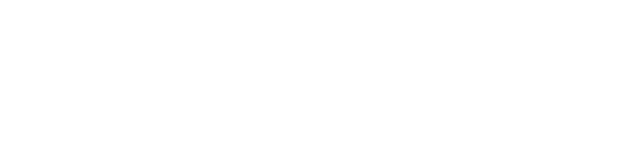
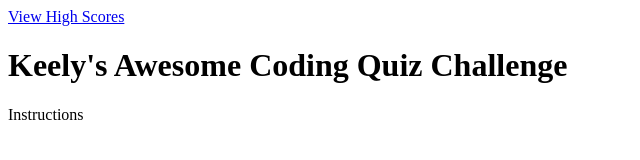
Before and after one commit to spacerambler/04-code-quiz, a plain HTML site: page index.html in a window 1280 px wide. Shown: the whole page, without its empty margins (0-640 px from the left). Drawn offline with Linux system fonts and the light colour scheme.

Commit message:
Add html foundation

```diff
--- a/index.html
+++ b/index.html
@@ -7,6 +7,14 @@
     <title>04 Homework Code Quiz</title>
 </head>
 <body>
+<header>
+    <a href="/highscores.html">View High Scores</a>
+</header>
+<div class= "container">
+    <h1>Keely's Awesome Coding Quiz Challenge</h1>
+    <p>Instructions</p>
 
+</div>
+<script src="quiz.js"></script>
 </body>
 </html>
```
